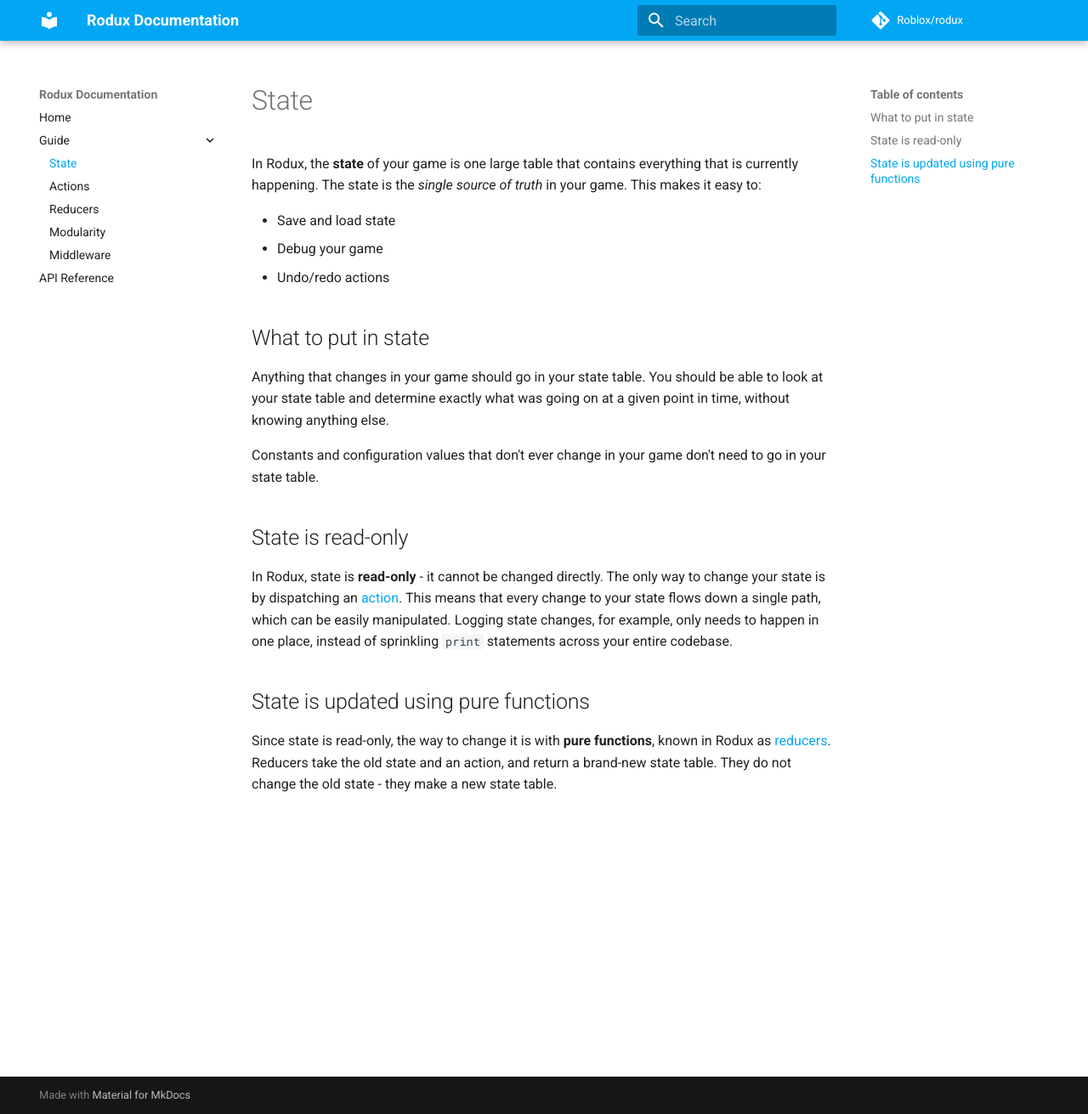
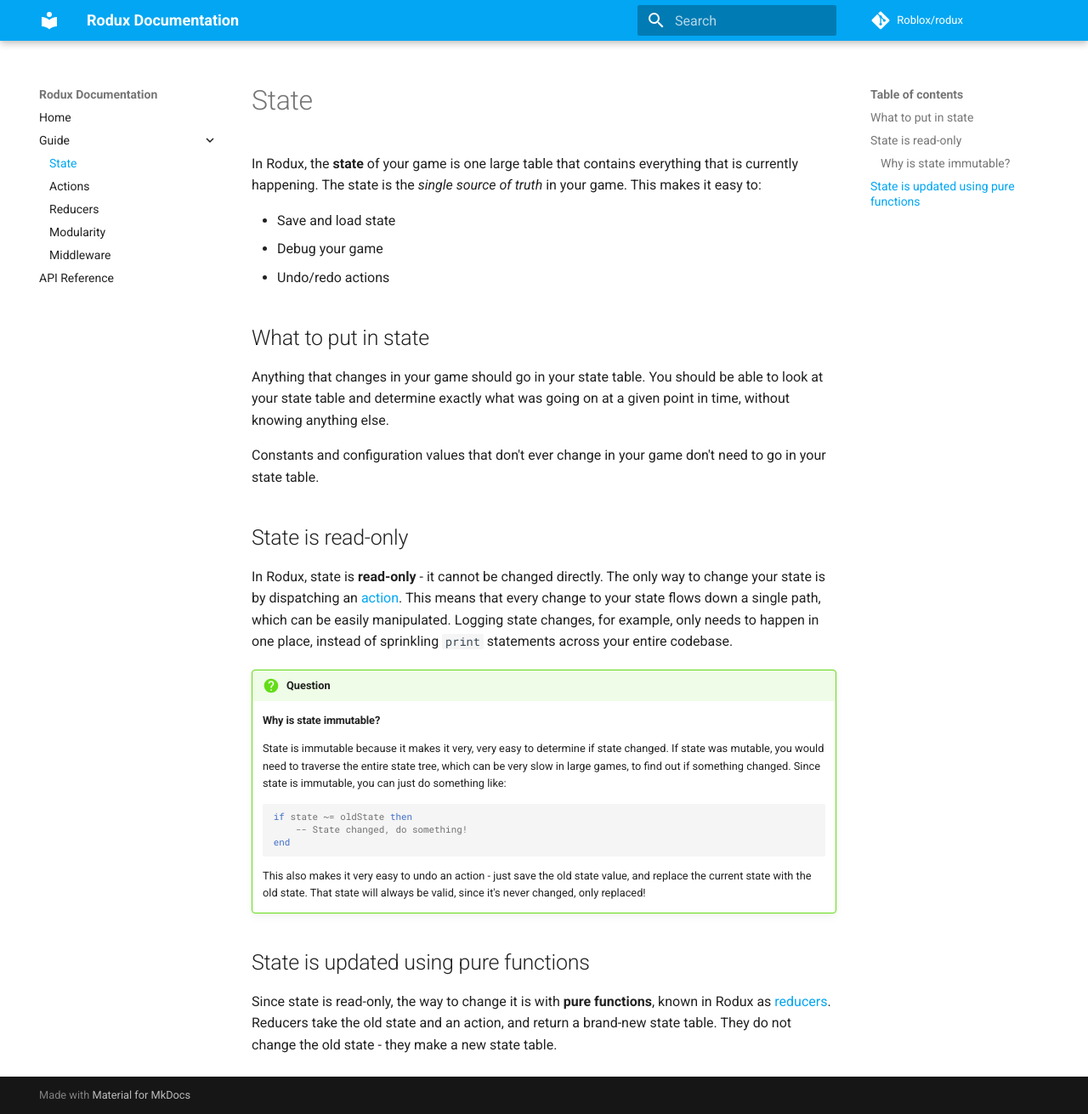
Before and after one commit to Roblox/rodux, an MkDocs documentation site: the page built from docs/guide/state.md, in a window 1280 px wide and 1311 px high. Shown: the whole window at 85% size. Built offline with MkDocs 1.6.1 and Material for MkDocs 9.7.7, drawn with Linux system fonts in a browser that asks for light colours; comment, search, counter and statistics services are not loaded; old or Windows-style settings are respelled for this version of MkDocs.

Commit message:
explain why state is immutable

````diff
--- a/docs/guide/state.md
+++ b/docs/guide/state.md
@@ -13,5 +13,17 @@
 ## State is read-only
 In Rodux, state is **read-only** - it cannot be changed directly. The only way to change your state is by dispatching an [action](./actions.md). This means that every change to your state flows down a single path, which can be easily manipulated. Logging state changes, for example, only needs to happen in one place, instead of sprinkling `print` statements across your entire codebase.
 
+!!! question
+    #### Why is state immutable?
+    State is immutable because it makes it very, very easy to determine if state changed. If state was mutable, you would need to traverse the entire state tree, which can be very slow in large games, to find out if something changed. Since state is immutable, you can just do something like:
+
+    ```lua
+    if state ~= oldState then
+        -- State changed, do something!
+    end
+    ```
+
+    This also makes it very easy to undo an action - just save the old state value, and replace the current state with the old state. That state will always be valid, since it's never changed, only replaced!
+
 ## State is updated using pure functions
 Since state is read-only, the way to change it is with **pure functions**, known in Rodux as [reducers](./reducers.md). Reducers take the old state and an action, and return a brand-new state table. They do not change the old state - they make a new state table.
````
